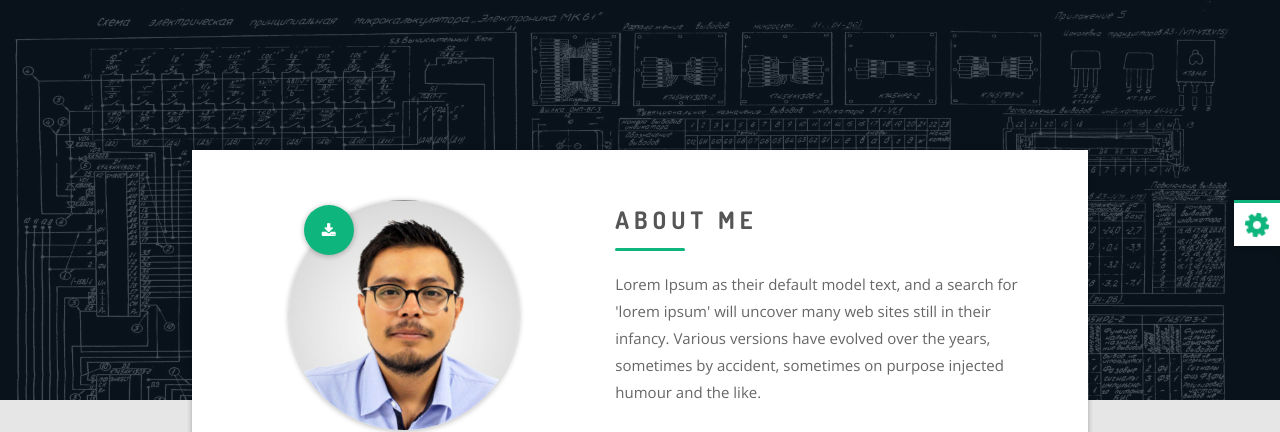
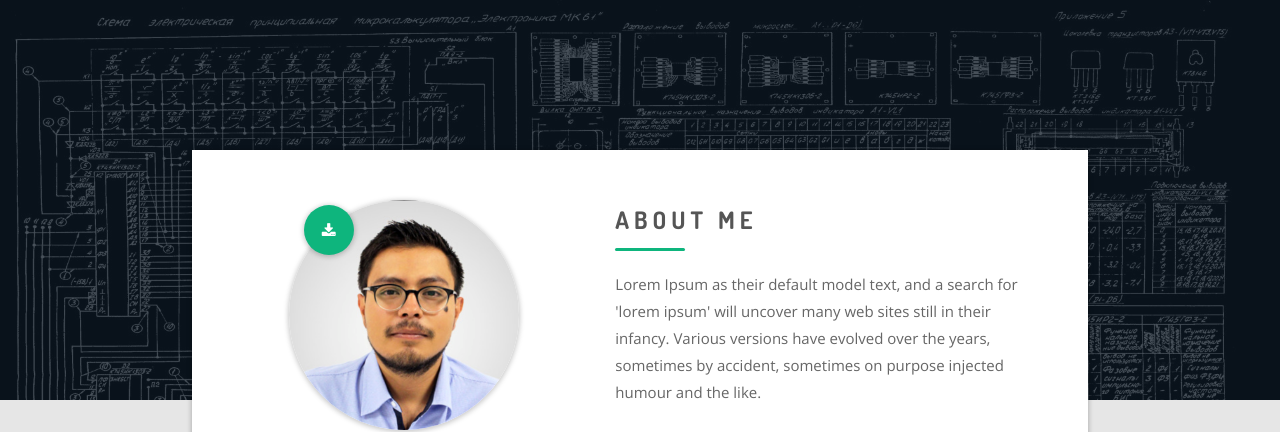
Before and after one commit to AlejandroFS/cv-2019, a plain HTML site: page index.html in a window 1280 px wide. Shown: the top 432 px of the page. Drawn offline with nearby package versions, Linux system fonts and the light colour scheme; some packages are replaced by stand-ins of ours.

Commit message:
First commit

```diff
--- a/index.html
+++ b/index.html
@@ -700,15 +700,7 @@
 	<!--/ Footer Section -->
 
 
-	<!-- Color Scheme -->
-	<div class="color-scheme-select">
 
-
-		<div class="color-scheme-select-btn " onclick="return false;">
-			<span class=" fa fa-cog"></span>
-		</div>
-	</div>
-	<!--/ Color Scheme -->
 
 
 	<script type="text/javascript" src="js/jquery-2.1.1.min.js"></script>
```
